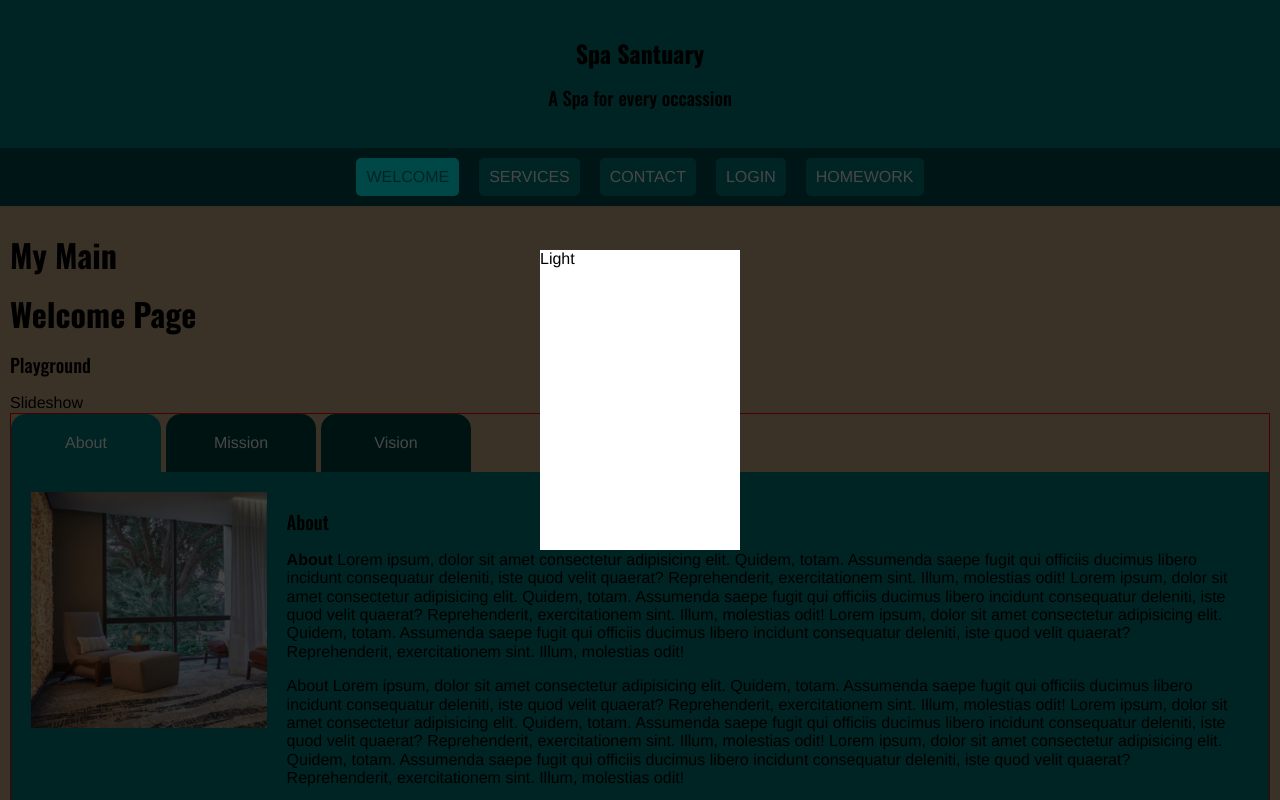
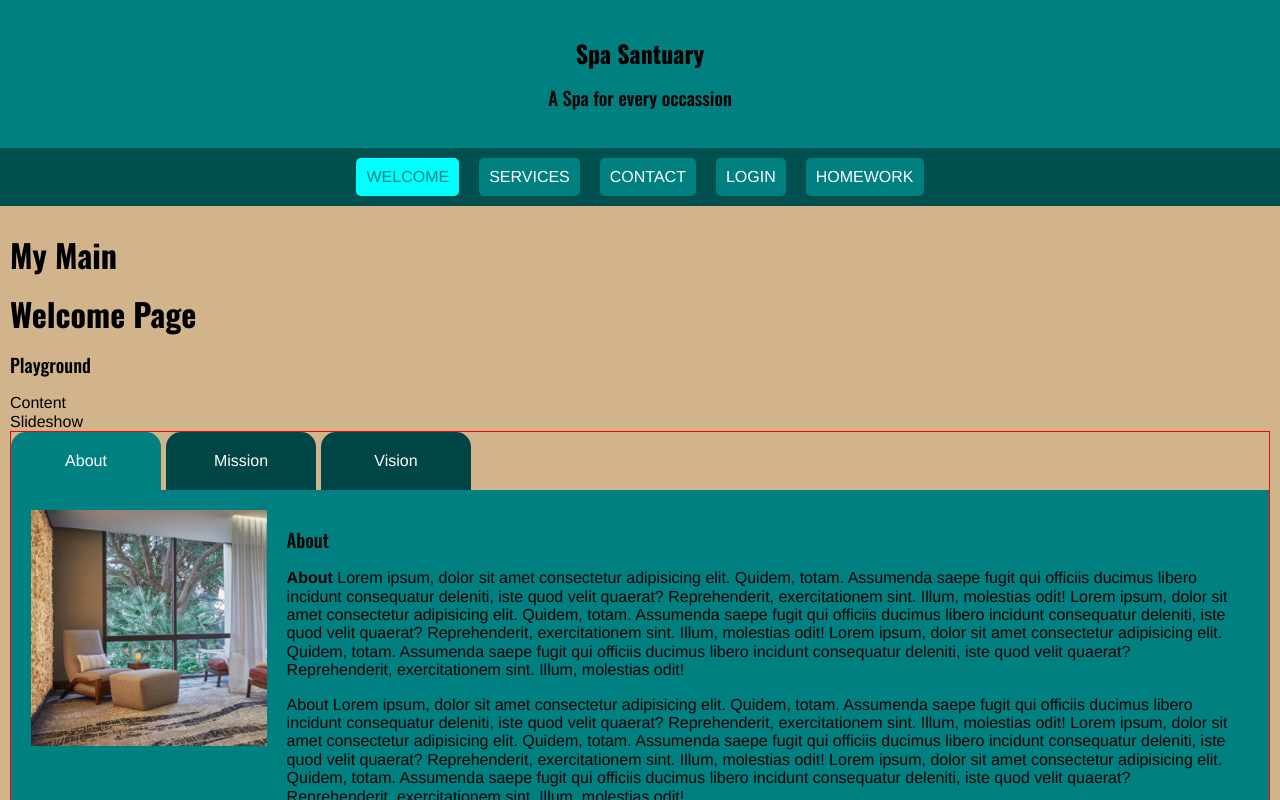
Before and after one commit to dwlopez91/uclax-web1-summer21, a React (Create React App) app: page / in a window 1280 px wide. Shown: the top 800 px of the page. Built offline with nearby package versions, Linux system fonts and the light colour scheme.

Commit message:
completing lightbox

```diff
--- /dev/null
+++ b/src/React/Components/Buttons/CloseButton.jsx
@@ -0,0 +1,25 @@
+import React from 'react';
+import styled from 'styled-components';
+
+const CloseButton = ({onClick}) => {
+
+    return (
+        <CloseButtonStyled className='CloseButton' onClick= { onClick }>
+            x
+        </CloseButtonStyled>
+    );
+}
+
+export default CloseButton;
+
+const CloseButtonStyled = styled.button`
+    display: block;
+    width: 25px;
+    height: 25px;
+    border: solid 1px teal;
+    border-radius: 50%;
+    text-align: center;
+    color: black;
+    background-color: #ffff;
+    cursor: pointer;
+`;
--- a/src/React/Components/Lightbox/Dark.jsx
+++ b/src/React/Components/Lightbox/Dark.jsx
@@ -1,13 +1,31 @@
-import React from 'react';
+import React, { useEffect } from 'react';
 import styled from 'styled-components';
 
 import Light from './Light.jsx';
 
-const Dark = () => {
+const Dark = ({showLightUpdate, children}) => {
+
+    useEffect(() => {
+        const handleOnKeyDown = (event) => {
+
+            if(event.keyCode === 27) {
+                showLightUpdate(false);
+            }
+        }
+
+        document.addEventListener('keydown', handleOnKeyDown, false);
+
+        return () => {
+            document.removeEventListener('keydown', handleOnKeyDown, false);
+        }
+
+    }, []);
 
     return (
         <DarkStyled className='Dark'>
-            <Light />
+            <Light showLightUpdate={ showLightUpdate }>
+                { children }
+            </Light>
         </DarkStyled>
     );
 }
--- a/src/React/Components/Lightbox/Light.jsx
+++ b/src/React/Components/Lightbox/Light.jsx
@@ -1,11 +1,23 @@
 import React from 'react';
 import styled from 'styled-components';
 
-const Light = () => {
+import CloseButton from '../Buttons/CloseButton.jsx';
+
+const Light = ({showLightUpdate, children}) => {
+
+    const handleClose = () => {
+        showLightUpdate(false);
+    }
+
+    const handleClick = (event) => {
+        event.stopPropogation();
+    }
 
     return (
         <LightStyled className='Light'>
-            Light
+            <CloseButton onClick={ handleClose } />
+            {children}
+
         </LightStyled>
     );
 }
@@ -26,4 +38,11 @@
 
     transform: translate(-50%, -50%);
 
+    .CloseButton {
+        position: absolute;
+        right: -10px;
+        top: -10px;
+
+    }
+
 `;
--- a/src/React/Components/Lightbox/Lightbox.jsx
+++ b/src/React/Components/Lightbox/Lightbox.jsx
@@ -1,20 +1,34 @@
-import React from 'react';
+import React, {useState} from 'react';
 import styled from 'styled-components';
+
 
 import Dark from './Dark.jsx';
 
 
-const LightBox = () => {
+const Lightbox = ({children, LightboxContent}) => {
+
+    const [showLight, showLightUpdate] = useState(false);
+
+    const toggleShowLight = () => {
+        showLightUpdate(!showLight);
+    }
 
     return (
-        <LightBoxStyled className='LightBox'>
-            <Dark />
-        </LightBoxStyled>
+        <LightboxStyled className='Lightbox' onClick={ toggleShowLight }>
+            {children}
+            {
+                showLight &&
+                <Dark showLightUpdate={ showLightUpdate}>
+                    <LightboxContent />
+                </Dark>
+            }
+
+        </LightboxStyled>
     );
 }
 
-export default LightBox;
+export default Lightbox;
 
-const LightBoxStyled = styled.div`
+const LightboxStyled = styled.div`
 
 `;
--- a/src/React/Components/Lightbox/Playground.jsx
+++ b/src/React/Components/Lightbox/Playground.jsx
@@ -1,14 +1,24 @@
 import React from 'react';
 import styled from 'styled-components';
 
-import LightBox from './Lightbox.jsx';
+import Lightbox from 'React/Components/Lightbox/Lightbox';
+import { isMemberName } from 'typescript';
 
 const Playground = () => {
+
+    const LightboxContent = () => {
+        return (
+            <div>Content to Put in Lightbox. </div>
+
+        )
+    }
 
     return (
         <PlaygroundStyled className='Playground'>
             <h3>Playground</h3>
-            <LightBox />
+            <Lightbox LightboxContent={ LightboxContent }>
+                Content
+            </Lightbox>
         </PlaygroundStyled>
     );
 }
--- a/src/React/Homework/Homework.jsx
+++ b/src/React/Homework/Homework.jsx
@@ -78,6 +78,7 @@
                 <li>Business Analyst: in IT, identifies tech solutions that increase production and are cost effective. </li>
                 <li>Scrum Master: in charge of keeping a team on task and aligned with Agile values/principles during a sprint. </li>
                 <li>UX Designer: uses market research, data from users, and industry knowledge to design products, websites, etc. </li>
+                <li>Web Developer: Designs architecture of websites, including functions, features and security.</li>
                 <li>Quality Assurance Tester: examine products to determine whether or not they function correctly.</li>
                 <li>DevOps: combination of processes/practices from software development and IT operation in cycles</li>
 
--- a/src/React/Pages/Welcome/Staff/StaffMember.jsx
+++ b/src/React/Pages/Welcome/Staff/StaffMember.jsx
@@ -1,13 +1,26 @@
 import React from 'react';
 import styled from 'styled-components';
+
+import Lightbox from 'React/Components/Lightbox/Lightbox';
 
 
 const StaffMember = ({member}) => {
 
+    const LightboxContent = () => {
+        return (
+            <div>
+                <img src={ member.image} alt= {member.name} />
+                <h3> {member.name} </h3>
+            </div>
+        )
+    }
+
     return (
         <StaffMemberStyled className='StaffMember'>
-            <img src={member.image} alt={ member.name} />
-            <h3>{member.name}</h3>
+            <Lightbox LightboxContent={ LightboxContent }>
+                 <img src={member.image} alt={ member.name} />
+                <h3>{member.name}</h3>
+            </Lightbox>
         </StaffMemberStyled>
     );
 }
```
